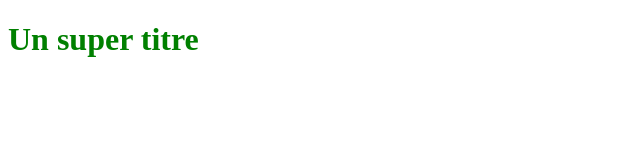
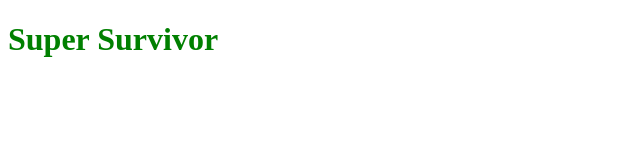
Before and after one commit to Nahali1957/test2, a plain HTML site: page index.html in a window 1280 px wide. Shown: the whole page, without its empty margins (0-640 px from the left). Drawn offline with Linux system fonts and the light colour scheme.

Commit message:
changement au niveau du html

```diff
--- a/index.html
+++ b/index.html
@@ -7,6 +7,6 @@
     <link rel="stylesheet" type="text/css" href="style.css">
 </head>
 <body>
-    <h1> Un super titre</h1>
+    <h1> Super Survivor </h1>
 </body>
 </html>
```
